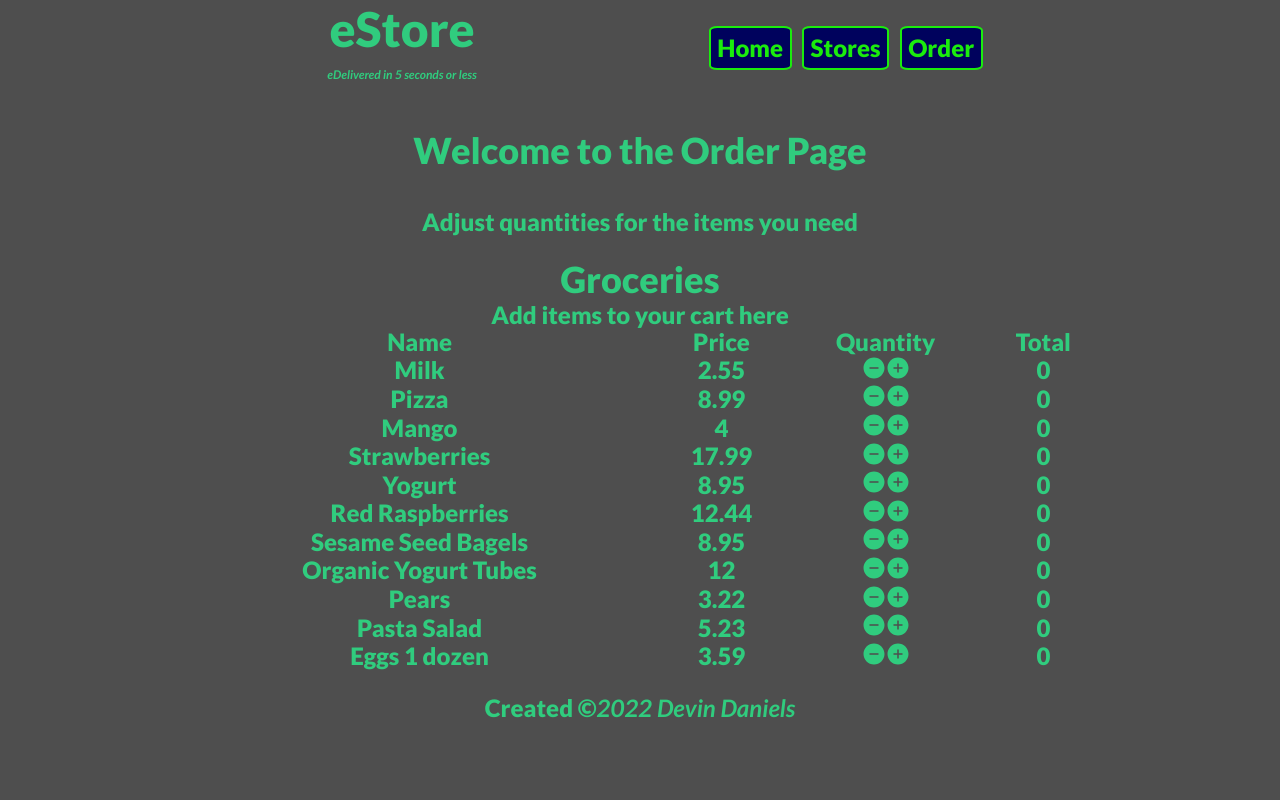
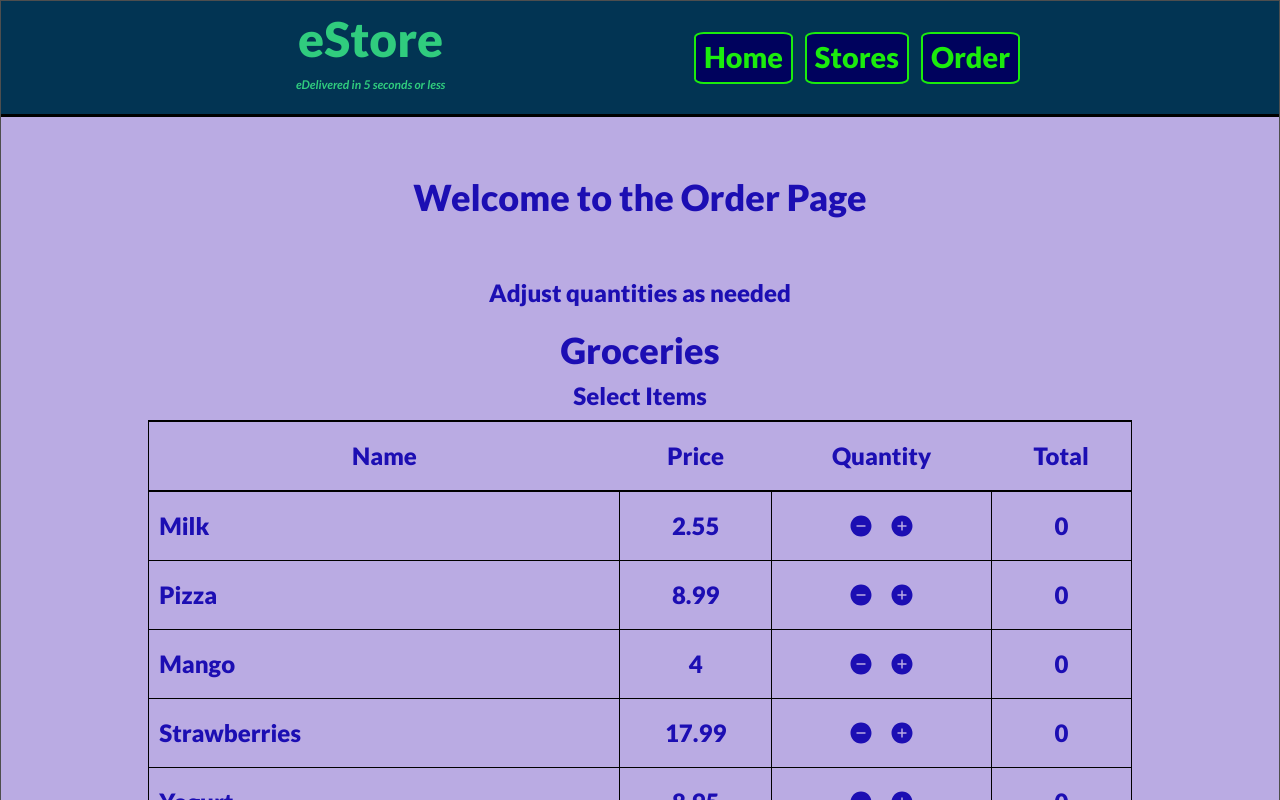
Before and after one commit to devingdaniels/eStore, a React (Create React App) app: page /orderPage in a window 1280 px wide. Shown: the top 800 px of the page. Built offline with nearby package versions, Linux system fonts and the light colour scheme; a web font is replaced by a local one.

Commit message:
Refactored CSS

```diff
--- a/src/App.css
+++ b/src/App.css
@@ -7,13 +7,13 @@
 
 /*   ----- Variables  -----  */
 :root {
-  --custom-color-name:;
-  --custom-embellishment-name:;
+  --headerFooterBackground: #023453;
 }
 *{
   margin: 0;
   padding: 0;
 }
+
 /*  ----- Viewport ----- elements inherited by all remaining elements ----- */
 body {       /* Can alternatively define in html {} or :root {} */
   color: rgb(48, 204, 126);
@@ -21,19 +21,9 @@ body {       /* Can alternatively define in html {} or :root {} */
   font-family: 'Lato';
   font-size: 1.5em;
   margin: 0 auto 0 auto;
-  width: 90%;
   text-align: center;
   padding: .1%;
 }
-
-/* ----- Anchors ----- Text links */
-a {
-
-}
-a:link {}
-a:hover {}
-a:active {}
-a:visited {}
 
 /*  ----- Navigation ----- Override text links for navigation only.  */
 nav {
@@ -42,10 +32,11 @@ nav {
   justify-content: center;
 }
 nav a {
+  background-color: rgb(0, 2, 93);
   color:  rgb(27, 236, 13);
   border: 2px solid  rgb(27, 236, 13);
+  font-size: 1.2em;
   text-decoration: none;
-  background-color: rgb(0, 2, 93);
   padding: 3%;
   border-radius: 10%;
 }
@@ -56,68 +47,38 @@ nav a:hover{
 
 /*  ----- Page layout blocks -----  */
 header {
+  background-color:var(--headerFooterBackground);
+  border-bottom: 3px solid black;
+  padding: 10px;
   display: flex;
   align-items: center;
   justify-content: space-evenly;
+  margin: 0;
+}
+header .slogan{
+  font-size: .5em;
+}
 
+main {
+  background-color: rgb(186, 171, 227);
+  color:rgb(28, 14, 179);
+  padding: 1em;
 }
-main {}
-section {}
-  article {}
-    #topic1 {}
-    #topic2 {}
-    #gallery1 {}
-    #gallery2 {}
-div {}
-aside {}
+
 footer {
-  margin: 1em 0
+  padding: 1em 0;
+  background-color:var(--headerFooterBackground);
+  border-bottom: 1px solid white;
+  padding: 10px;
+  border-top: 3px solid black;
+  border-bottom: 3px solid black;
 }
 
 /*  -----  Typography  ----- */
 p {
-  margin: 1em 0;
+  padding: 1em 0;
 }
-br {}
-ol, ul, dl {}
-li {}
-dt {}
-dd {}
-
-h1, h2, h3, h4, h5, h6 {} /* Define consistent font family.*/
-h1 {
-
-}
-h2 { margin: 1em 0}
-h3 {}
-h4 {}
-h5 {}
-h6 {}
-
-abbr {}
-acronym {}
-address {}
-blockquote {}
-  q {}
-  cite {}
-em {}
-hr {}
-mark {}
-s {}
-span {}
-strong {}
-sub {}
-sup {}
-time {}
-
-/*  ----- Coding or instructional typography ----- */
-pre {}
-code {}
-kbd {}
-samp {}
-var {}
-del {}
-ins {}
+h2 { padding: 1em 0}
 
 /*  ----- Table ----- */
 table {
@@ -125,62 +86,49 @@ table {
   border-collapse: collapse;
   margin: auto;
   width: 80%;
+  line-height: 2em;
 }
 caption {
   font-weight: 700;
 }
-thead {}
-tbody {}
-tfoot {}
-tr {}
-  tr:nth-child(even) {}
-th {}
-td {}
-  td:nth-child(1) {}
-colgroup {}
-data {}
-datalist {}
+tr, th, td {
+  padding: 10px;
+}
 
+tr {
+  border: 1px solid black;
 
+}
+th {
+  border-top: 2px solid black;
+  border-bottom: 2px solid black;
+}
+td {
+  border: 1px solid black;
+}
 /*  ----- Form ----- */
 form {
-  margin: 1em 0;
+  padding: 1em 0;
 }
 fieldset {
   border: none;
 }
   legend {
-    margin: 1em 0;
+    padding: 1em 0;
   }
-label {}
-  button {}
-  input {}
-  output {}
-  meter {}
-  progress {}
-  select {}
-    optgroup {}
-    option {}
-  textarea {}
-
-/* ----- Media ----- */
-figure {}
-  figcaption {}
-img {}
-svg {}
-picture {}
-  source {}
-iframe {}
-video {}
-audio {}
-embed {}
-object {}
-
+  input {
+    padding: 10px;
+    font: bold;
+  }
 
 /*  ----- Classes for alignment, positioning, widths, grids, embellishments, and animation -----  */
-.slogan{
-  font-size: .5em;
+.homePage{
+  height: 55.8vh;
+  display: flex;
+  flex-direction: column;
+  justify-content: center;
 }
+
 .zipSearchContainer{
   display: flex;
   align-items: center;
@@ -199,8 +147,19 @@ object {}
   text-align: center;
   user-select: none;
 }
-.updateQuantity{
+.updateQuantityContainer{
+  display: flex;
+  width: 50%;
+  margin: auto;
+  justify-content: space-evenly;
+}
+.updateQuantButton:hover{
+  color: rgb(135, 227, 129);
   cursor: pointer;
+}
+
+.tableNameItem{
+  text-align: start;
 }
 
 
--- a/src/components/GroceryRow.js
+++ b/src/components/GroceryRow.js
@@ -8,7 +8,7 @@ function GroceryRow({item, total}){
 
     return (
         <tr>
-            <td>{item.name}</td>
+            <td className="tableNameItem">{item.name}</td>
             <td>{item.price}</td>
             <td><SelectQuantity item={item} total={total} getQuantity={getQuantity}/></td>
             <td>{quantity}</td>
--- a/src/components/GroceryTable.js
+++ b/src/components/GroceryTable.js
@@ -1,5 +1,7 @@
 import React, {useState} from "react";
+// Components
 import GroceryRow from './GroceryRow'
+import Totals from "./Totals";
 
 
 function GroceryTable({items}){
@@ -12,7 +14,7 @@ function GroceryTable({items}){
         <>
             <h1>Groceries</h1>
             <table>
-                <caption>Add items to your cart here</caption>
+                <caption>Select Items</caption>
                 <thead>
                     <tr>
                         <th>Name</th>
@@ -25,7 +27,7 @@ function GroceryTable({items}){
                     {items.map((item, i)=> <GroceryRow item={item} total={updateTotalItems} key={i}/>)}
                 </tbody>
             </table>
-
+            <Totals total={totalItems}/>
         </>
     )
 }
--- a/src/components/Header.js
+++ b/src/components/Header.js
@@ -2,7 +2,6 @@ import React from "react";
 
 function Header(){
     return(
-
         <div>
             <h1>eStore</h1>
             <p className="slogan"> <i>eDelivered in 5 seconds or less</i> </p>
--- a/src/components/Nav.js
+++ b/src/components/Nav.js
@@ -1,6 +1,5 @@
 import React from "react";
 import {Link} from 'react-router-dom'
-
 
 function Navigation(){
     return (
--- a/src/components/SelectQuantity.js
+++ b/src/components/SelectQuantity.js
@@ -24,10 +24,10 @@ function SelectQuantity({total,getQuantity}){
         }
     }
     return (
-        <>
-            <AiFillMinusCircle className="updateQuantity" onClick={decrement}/>
-            <AiFillPlusCircle className="updateQuantity" onClick={increment}/>
-        </>
+        <div className="updateQuantityContainer">
+            <AiFillMinusCircle className="updateQuantButton" onClick={decrement}/>
+            <AiFillPlusCircle className="updateQuantButton" onClick={increment}/>
+        </div>
     )
 }
 
--- a/src/components/StoreRow.js
+++ b/src/components/StoreRow.js
@@ -1,5 +1,4 @@
 import React from "react";
-
 
 function StoreRow({store}){
     return (
@@ -11,5 +10,4 @@ function StoreRow({store}){
     )
 }
 
-
 export default StoreRow
--- /dev/null
+++ b/src/components/Totals.js
@@ -0,0 +1,16 @@
+import React from 'react'
+
+const totalStyle= {
+  border: '3px solid darkblue',
+  width: "max-content",
+  padding: "8px",
+  margin: '2em auto 0 auto'
+}
+
+const Totals = ({total}) => {
+  return (
+   <div style={totalStyle}>Total Items: {total}</div>
+  )
+}
+
+export default Totals
--- a/src/components/ZipSearch.js
+++ b/src/components/ZipSearch.js
@@ -20,15 +20,22 @@ function ZipSearch( {stores }){
     )
 }
 
-function handleSubmit(e, stores,zipCode ){
- // Check if the user zipCode is in the stores object
+function handleSubmit(e, stores, zipCode ){
+    // Prevent new page load, not actually submitting form
+    e.preventDefault()
+    // Check for empty string
+    if (zipCode === ''){
+        alert("Please enter a valid zip")
+        return
+    }
+    // Check if the user zipCode is in the stores object
     const result = isInStores(stores, zipCode)
      if (result === true){
         alert(`Your zip code, ${zipCode}, is within the order range! :)`)
         }else {
              alert(`Your zip code, ${zipCode}, is outside the order range! :(`)
         }
-    e.preventDefault()
+
 }
 
 function isInStores(stores, zip){
--- a/src/pages/HomePage.js
+++ b/src/pages/HomePage.js
@@ -1,14 +1,12 @@
 import React from "react";
-
 
 function HomePage(){
     return (
-        <>
+        <div className="homePage">
             <h2>Welcome to the Home Page of eStore</h2>
-            <p>This site allows you browse available stores where you can order various items</p>
-        </>
+            <p>Browse available stores and shop current items!</p>
+        </div>
     )
 }
 
-
 export default HomePage
--- a/src/pages/OrderPage.js
+++ b/src/pages/OrderPage.js
@@ -5,7 +5,7 @@ function OrderPage({items}){
     return (
         <>
             <h2>Welcome to the Order Page</h2>
-            <p>Adjust quantities for the items you need</p>
+            <p>Adjust quantities as needed</p>
             <GroceryTable items={items}/>
         </>
     )
```
Also changed, not shown: src/App.js (+4 -3 lines).
